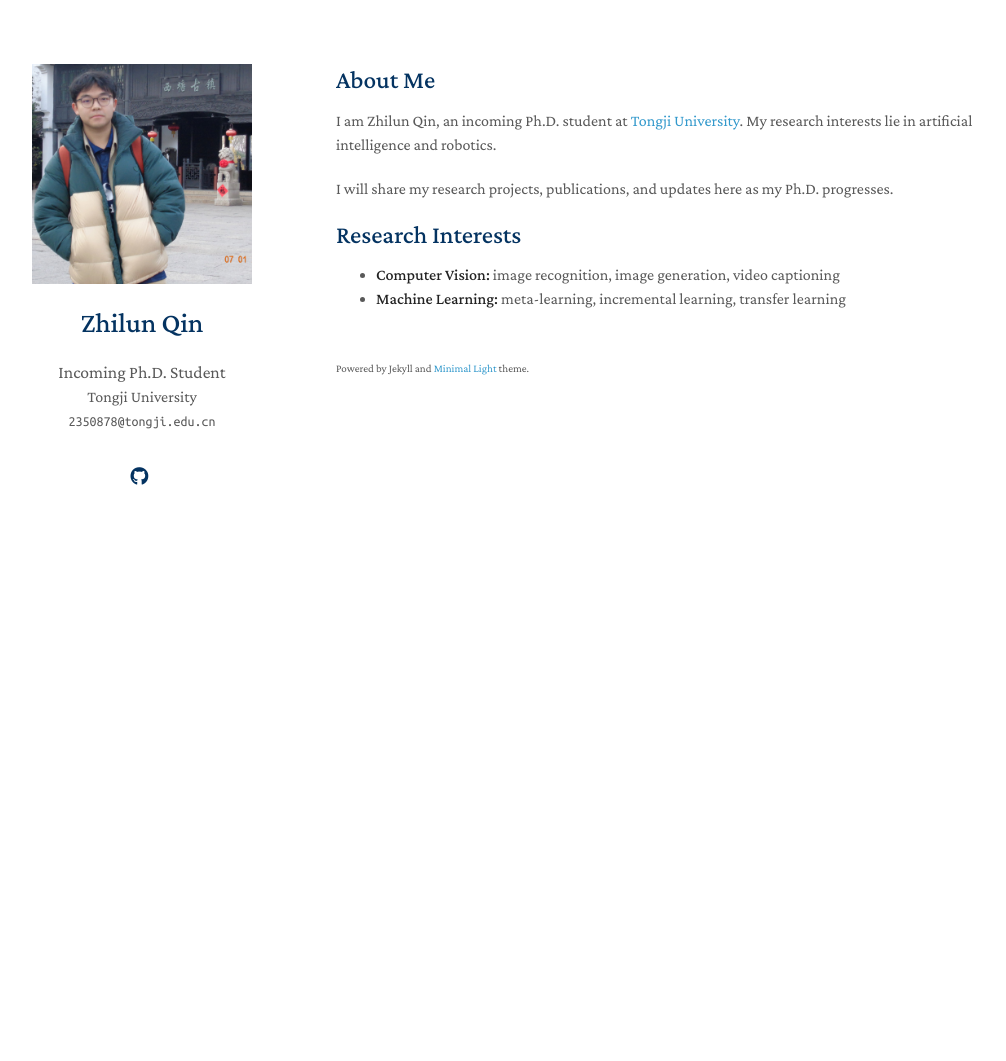
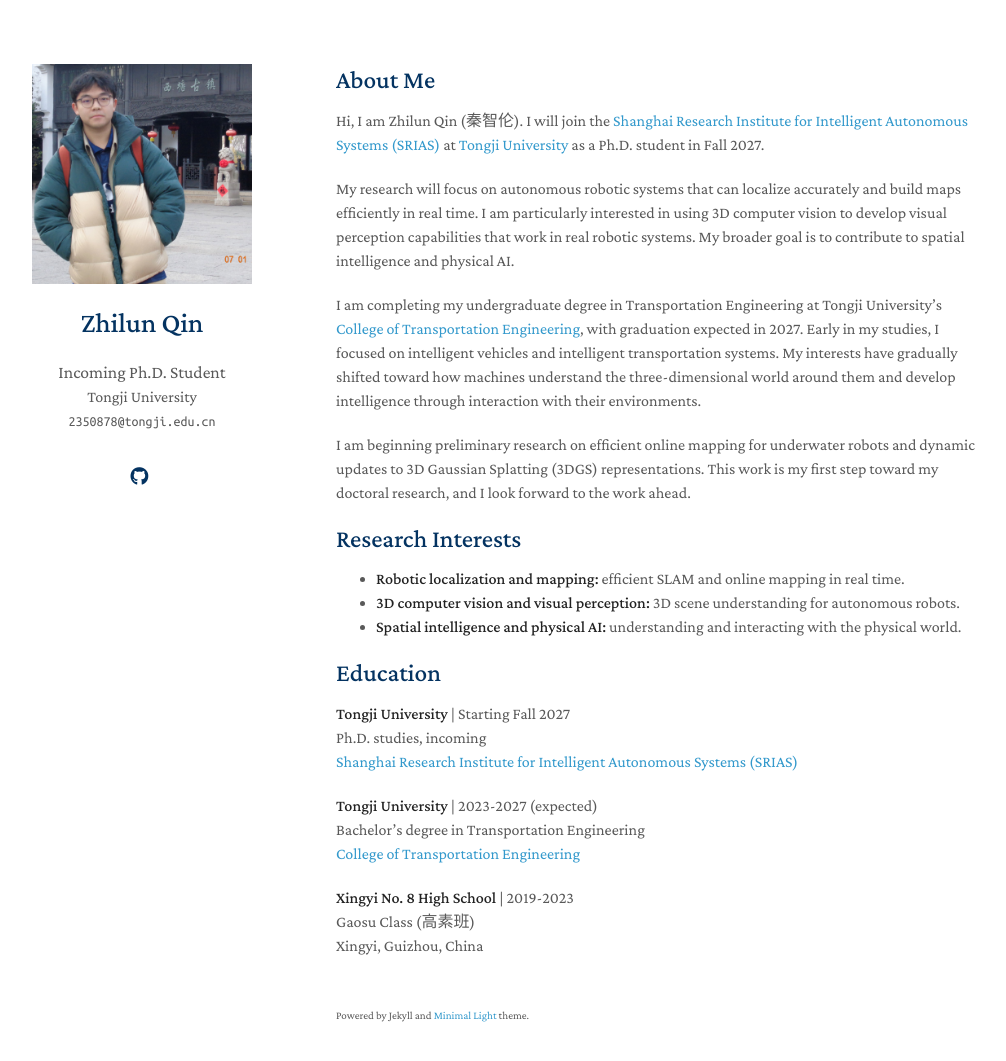
Before and after one commit to Zhilqin/zhilqin.github.io, a Jekyll site: the page built from index.md, in a window 1280 px wide and 1096 px high. Shown: the top 1061 px of the window, without its empty margins (134-1140 px from the left). Built offline with Jekyll 4.4.1, drawn with Linux system fonts in a browser that asks for light colours; a style sheet for code colours, icons or effects is not loaded; our own code applies the rules of GitHub Pages for plain Markdown files.

Commit message:
Revise personal information and research interests
Updated personal introduction and research focus. Added educational background and preliminary research details.

```diff
--- a/index.md
+++ b/index.md
@@ -4,11 +4,30 @@ layout: homepage
 
 ## About Me
 
-I am Zhilun Qin, an incoming Ph.D. student at [Tongji University](https://www.tongji.edu.cn/). My research interests lie in artificial intelligence and robotics.
+Hi, I am Zhilun Qin (秦智伦). I will join the [Shanghai Research Institute for Intelligent Autonomous Systems (SRIAS)](https://srias.tongji.edu.cn/) at [Tongji University](https://www.tongji.edu.cn/) as a Ph.D. student in Fall 2027.
 
-I will share my research projects, publications, and updates here as my Ph.D. progresses.
+My research will focus on autonomous robotic systems that can localize accurately and build maps efficiently in real time. I am particularly interested in using 3D computer vision to develop visual perception capabilities that work in real robotic systems. My broader goal is to contribute to spatial intelligence and physical AI.
+
+I am completing my undergraduate degree in Transportation Engineering at Tongji University's [College of Transportation Engineering](https://tjjt.tongji.edu.cn/English_Home/HOME.htm), with graduation expected in 2027. Early in my studies, I focused on intelligent vehicles and intelligent transportation systems. My interests have gradually shifted toward how machines understand the three-dimensional world around them and develop intelligence through interaction with their environments.
+
+I am beginning preliminary research on efficient online mapping for underwater robots and dynamic updates to 3D Gaussian Splatting (3DGS) representations. This work is my first step toward my doctoral research, and I look forward to the work ahead.
 
 ## Research Interests
 
-- **Computer Vision:** image recognition, image generation, video captioning
-- **Machine Learning:** meta-learning, incremental learning, transfer learning
+- **Robotic localization and mapping:** efficient SLAM and online mapping in real time.
+- **3D computer vision and visual perception:** 3D scene understanding for autonomous robots.
+- **Spatial intelligence and physical AI:** understanding and interacting with the physical world.
+
+## Education
+
+**Tongji University** | Starting Fall 2027
+Ph.D. studies, incoming
+[Shanghai Research Institute for Intelligent Autonomous Systems (SRIAS)](https://srias.tongji.edu.cn/)
+
+**Tongji University** | 2023-2027 (expected)
+Bachelor's degree in Transportation Engineering
+[College of Transportation Engineering](https://tjjt.tongji.edu.cn/English_Home/HOME.htm)
+
+**Xingyi No. 8 High School** | 2019-2023
+Gaosu Class (高素班)
+Xingyi, Guizhou, China
```
